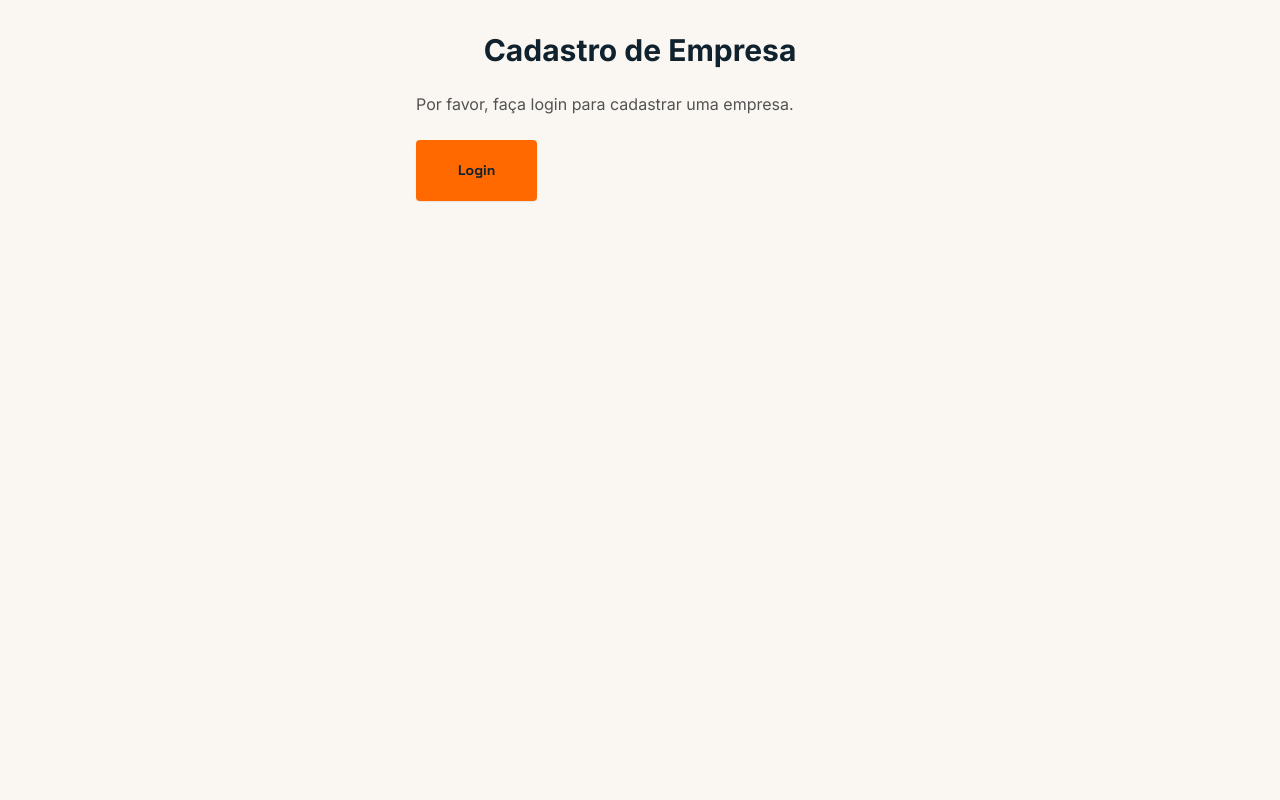
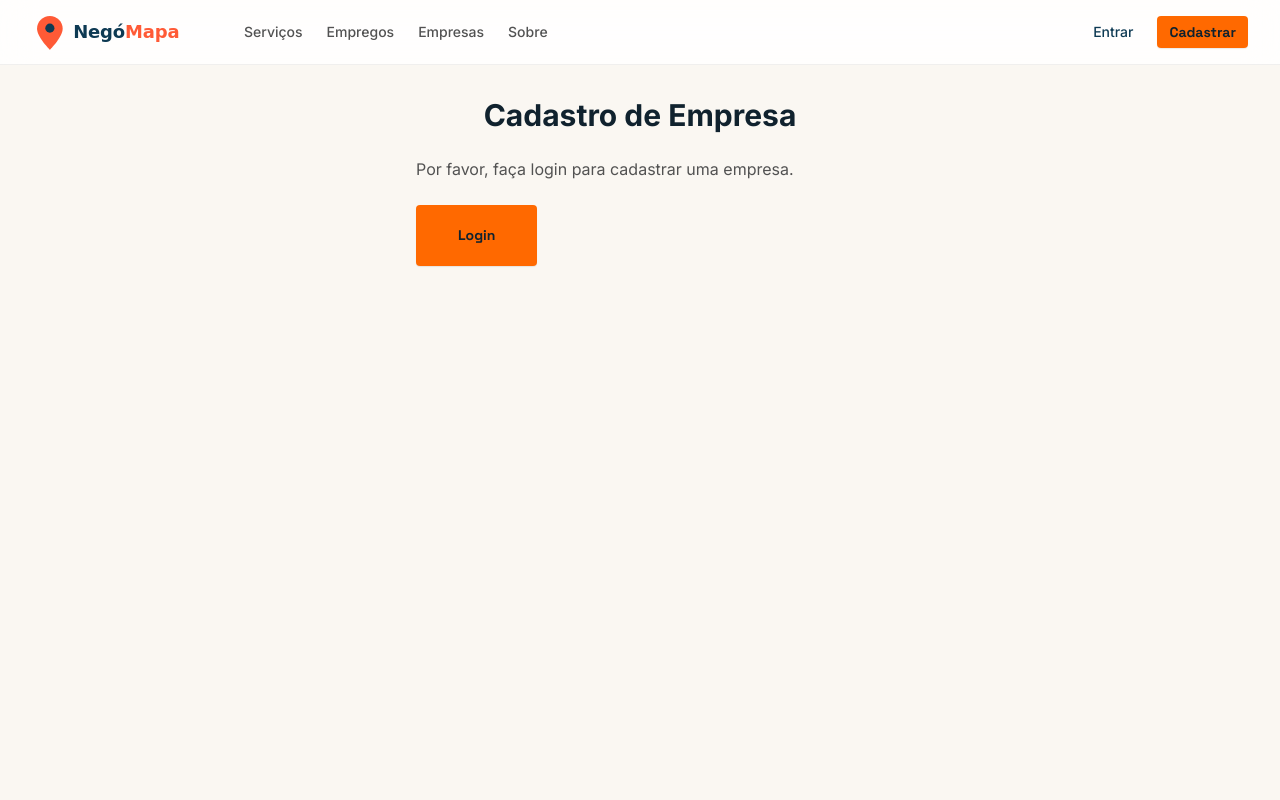
Before and after one commit to negomapaangola-svg/NegoMapa-site, a Next.js app: page /cadastrar-empresa in a window 1280 px wide. Shown: the top 800 px of the page. Built offline with nearby package versions, Linux system fonts and the light colour scheme; no server answers.

Commit message:
fix: aplica MainLayout em /cadastrar-empresa para mostrar header

```diff
--- a/src/app/cadastrar-empresa/page.tsx
+++ b/src/app/cadastrar-empresa/page.tsx
@@ -3,6 +3,7 @@
 import * as React from "react"
 import { createBrowserSupabaseClient } from "@/lib/supabase-browser"
 import { Button } from "@/components/ui/Button"
+import { MainLayout } from "@/components/layout/MainLayout"
 
 type FormData = {
   name: string
@@ -43,6 +44,7 @@ export default function CadastrarEmpresaPage() {
 
   if (!user) {
     return (
+      <MainLayout>
         <div className="min-h-screen p-4 md:p-8 bg-cream dark:bg-navy-dark">
           <div className="max-w-md mx-auto space-y-6">
             <h1 className="text-2xl md:text-3xl font-bold text-ink dark:text-cream text-center">
@@ -56,6 +58,7 @@ export default function CadastrarEmpresaPage() {
             </Button>
           </div>
         </div>
+      </MainLayout>
     )
   }
 
@@ -160,6 +163,7 @@ export default function CadastrarEmpresaPage() {
   }
 
   return (
+    <MainLayout>
       <div className="min-h-screen p-4 md:p-8 bg-cream dark:bg-navy-dark">
         <div className="max-w-md mx-auto space-y-6">
           <h1 className="text-2xl md:text-3xl font-bold text-ink dark:text-cream text-center">
@@ -311,5 +315,6 @@ export default function CadastrarEmpresaPage() {
         </form>
       </div>
     </div>
+  </MainLayout>
   )
 }
```
Lines whose indentation alone changed are shown as unchanged.
